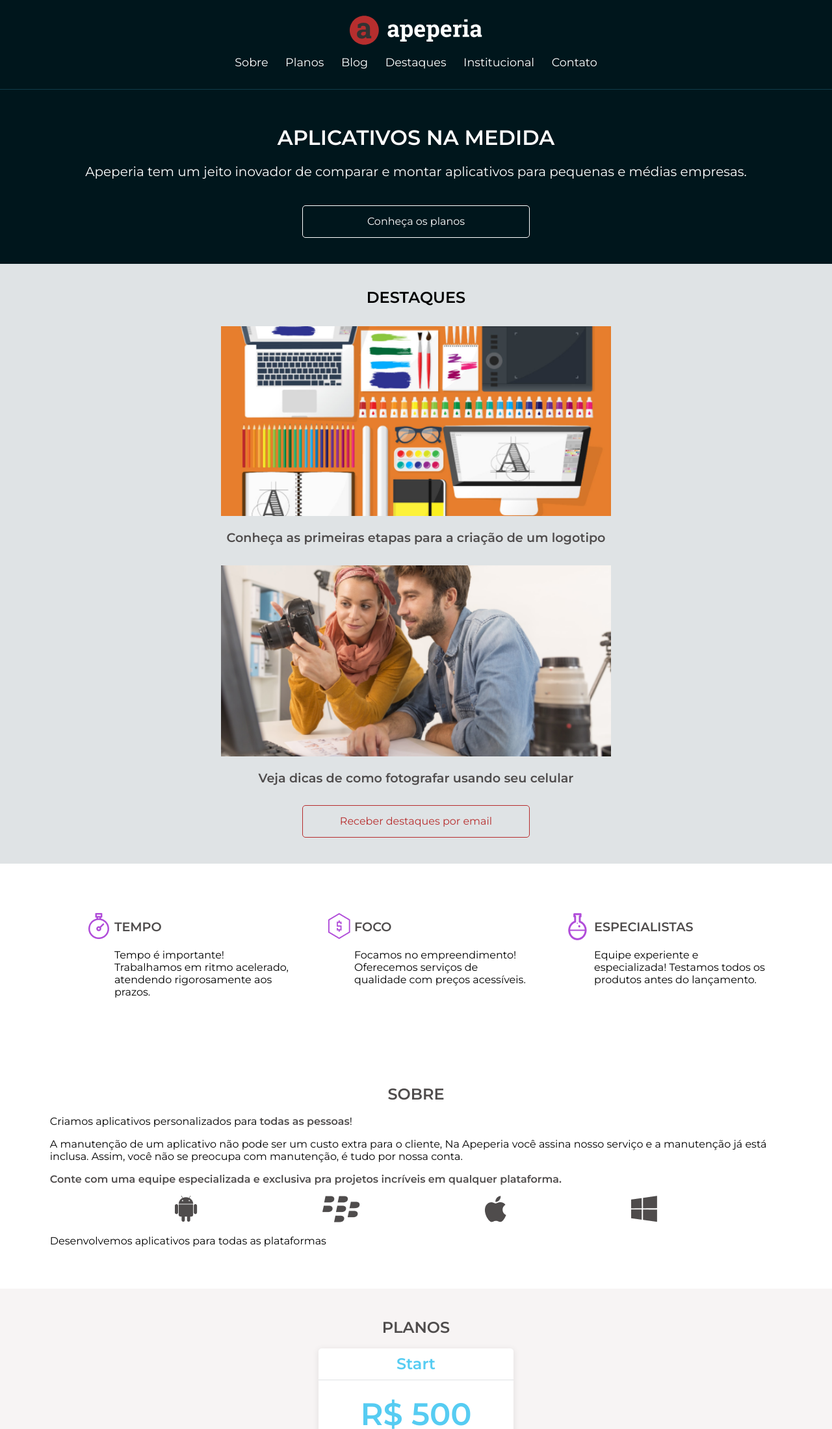
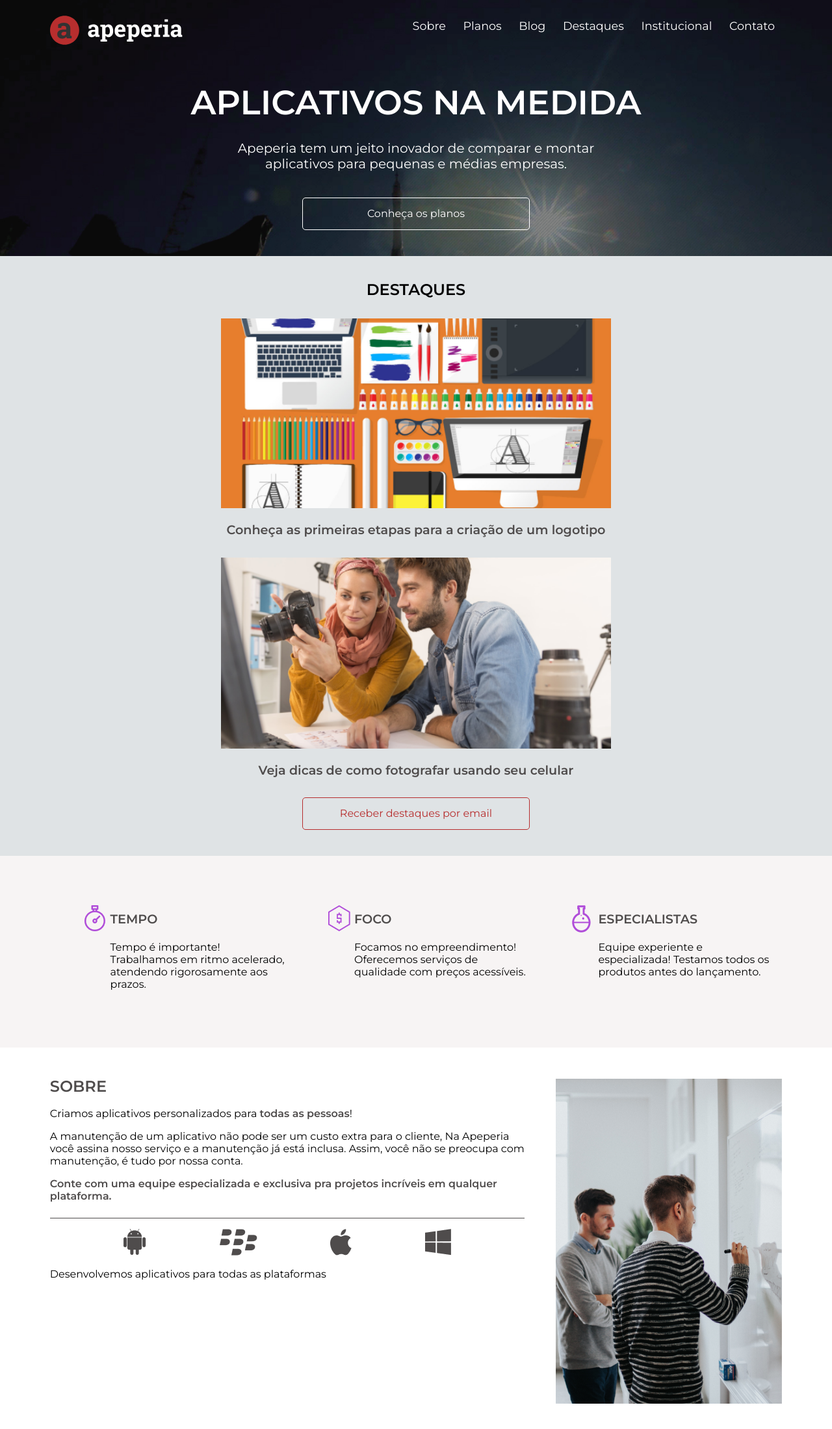
Before and after one commit to devguimaraes/Apperia-Alura, a plain HTML site: page index.html in a window 1280 px wide. Shown: the top 2199 px of the page at 65% size. Drawn offline with Linux system fonts and the light colour scheme.

Commit message:
Adicionando media queries tablet e desktop

```diff
--- a/css/cabecalho.css
+++ b/css/cabecalho.css
@@ -43,3 +43,13 @@
     transition: all 1s;
     color: var(--cinza-escuro);
 }
+
+/* Media para desktop */
+
+@media screen and (min-width:1024px){
+    .cabecalho{
+        flex-direction: row;
+        justify-content: space-between;
+        border: none;
+    }
+}
--- a/css/chamada.css
+++ b/css/chamada.css
@@ -1,4 +1,4 @@
-.chamada  {
+.chamada {
     display: flex;
     flex-direction: column;
     align-items: center;
@@ -31,3 +31,28 @@
 .chamada__botao {
     width: 100%;
 }
+
+/* Media para tablets */
+@media screen and (min-width: 768px){
+    .chamada__texto{
+        max-width: 600px;
+    }
+}
+
+/* Media desktop */
+
+@media screen and (min-width:1024px){
+    .chamada{
+        background-image: url(../img/bg-intro.jpg);
+        background-repeat: no-repeat;
+        background-size: cover;
+
+
+        padding-top: 8.25rem;
+    }
+
+    .chamada__titulo{
+        font-size: 3.25rem;
+        margin-bottom: 2rem;
+    }
+}
--- a/css/diferenciais.css
+++ b/css/diferenciais.css
@@ -46,3 +46,15 @@
 .item__texto {
     line-height: normal;
 }
+
+
+
+@media screen and (min-width:1024px){
+    .diferenciais{
+        background-color: var(--cinza-claro);
+    }
+
+    .diferenciais__lista{
+        justify-content: space-around;
+    }
+}
--- a/css/institucional.css
+++ b/css/institucional.css
@@ -52,3 +52,14 @@
 .institucional__video {
     width: 100vw;
 }
+
+
+@media screen and (min-width: 768px){
+    .institucional_email{
+        display: inline-block;
+    }
+
+    .institucional__video{
+        width: 100%;
+    }
+}
--- a/css/planos.css
+++ b/css/planos.css
@@ -104,3 +104,13 @@
 .cartao__botao--mega {
     border-color: var(--planos-cartao-mega);
 }
+
+
+@media (min-width: 768px) {
+    .cartao {
+        max-width: 400px;
+        text-align: center;
+    }
+
+
+}
--- a/css/sobre.css
+++ b/css/sobre.css
@@ -32,3 +32,31 @@
 
     margin-bottom: 1rem;
 }
+
+.sobre__imagem {
+    display: none;
+}
+
+
+@media screen and (min-width:1024px) {
+
+    .sobre{
+        display: flex;
+    }
+    .sobre__texto--divisao{
+        padding-bottom: 1.5rem;
+        border-bottom: 1px solid var(--cinza-escuro);
+    }
+
+    .sobre__conteudo{
+        margin-right: 3rem;
+    }
+
+    .sobre__titulo{
+        text-align: left;
+    }
+
+    .sobre__imagem {
+        display: block;
+    }
+}
--- a/index.html
+++ b/index.html
@@ -105,8 +105,9 @@
                     <li><img src="img/apple.png" alt="Ícone da Apple"></li>
                     <li><img src="img/windowsphone.png" alt="Ícone da Microsoft"></li>
                 </ul>
-                <p class="sobre__texto">Desenvolvemos aplicativos para todas as plataformas</p>
+                <p class="sobre__texto ">Desenvolvemos aplicativos para todas as plataformas</p>
             </div>
+            <img src="img/sobre-apeperia.png" alt="Sobre apeperia" class="sobre__imagem">
         </section>
         <section class="planos container">
             <h2 class="planos__titulo">Planos</h2>
```
